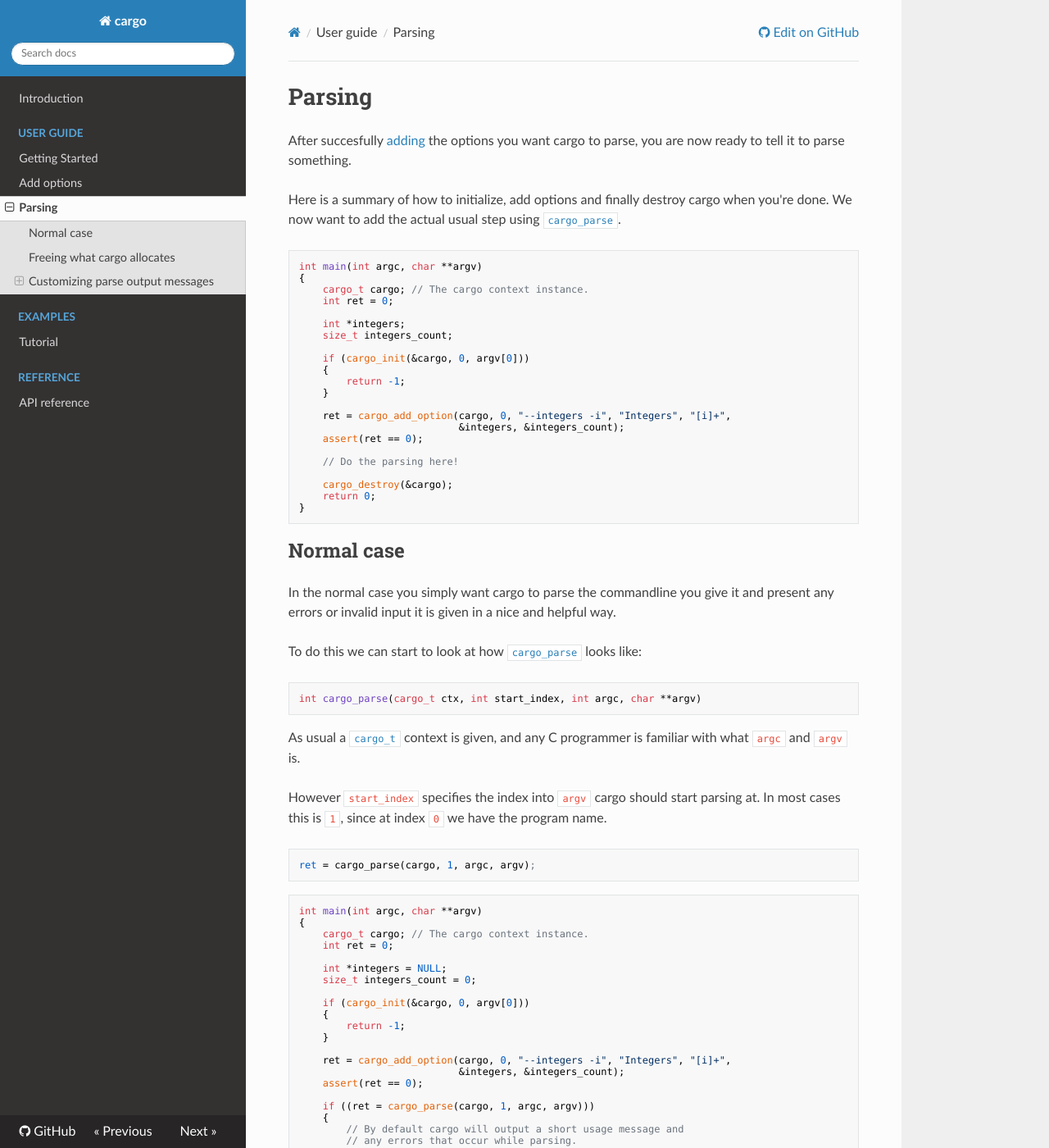
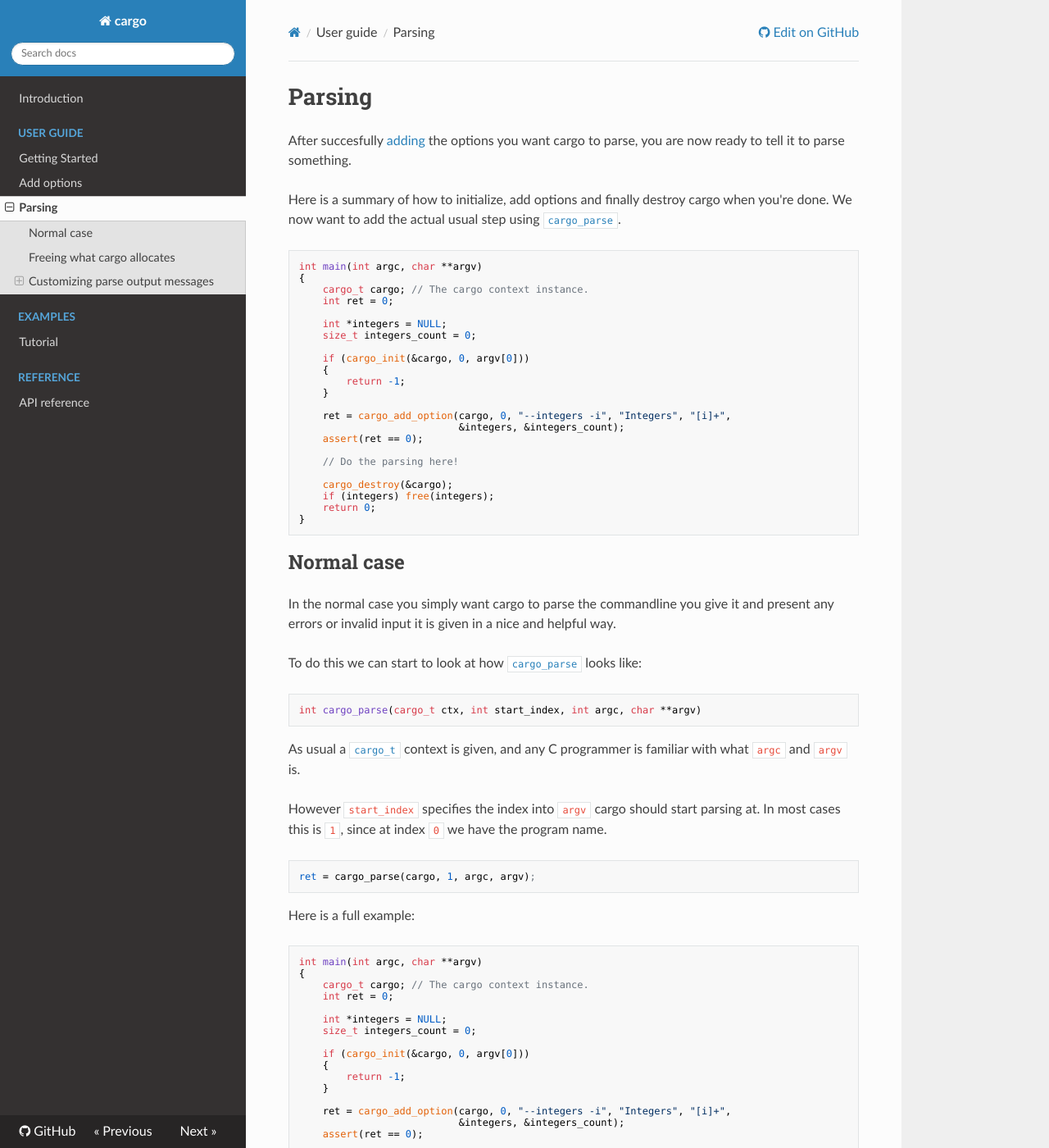
Before and after one commit to JoakimSoderberg/cargo, an MkDocs documentation site: the page built from docs/parsing.md, in a window 1280 px wide and 1400 px high. Shown: the whole window at 82% size. Built offline with MkDocs 1.6.1, drawn with Linux system fonts in a browser that asks for light colours; nearby versions of some CDN libraries; old or Windows-style settings are respelled for this version of MkDocs.

Commit message:
Update some more documentation.

````diff
--- a/docs/parsing.md
+++ b/docs/parsing.md
@@ -10,8 +10,8 @@ int main(int argc, char **argv)
     cargo_t cargo; // The cargo context instance.
     int ret = 0;
 
-    int *integers;
-    size_t integers_count;
+    int *integers = NULL;
+    size_t integers_count = 0;
 
     if (cargo_init(&cargo, 0, argv[0]))
     {
@@ -25,6 +25,7 @@ int main(int argc, char **argv)
     // Do the parsing here!
 
     cargo_destroy(&cargo);
+    if (integers) free(integers);
     return 0;
 }
 ```
@@ -46,6 +47,8 @@ However `start_index` specifies the index into `argv` cargo should start parsing
 ```c
 ret = cargo_parse(cargo, 1, argc, argv);
 ```
+
+Here is a full example:
 
 ```c
 int main(int argc, char **argv)
@@ -86,7 +89,7 @@ One exception what is mentioend above is if you call [`cargo_parse`](api.md#carg
 
 Usually however, parsing more than once with the same cargo instance does not make much sense.
 
-If you want to override this behaviour, and make cargo to free these variables automatically in [`cargo_destroy`](api.md#cargo_destroy), you can do this by passing the [`CARGO_AUTOCLEAN`](api.md#CARGO_AUTOCLEAN) flag to [`cargo_init`](api.md#cargo_init).
+If you want to override this behaviour, and make cargo to free these variables automatically in [`cargo_destroy`](api.md#cargo_destroy), you can do this by passing the [`CARGO_AUTOCLEAN`](api.md#cargo_autoclean) flag to [`cargo_init`](api.md#cargo_init).
 
 Customizing parse output messages
 ---------------------------------
@@ -94,11 +97,11 @@ As mentioned above by default the short version of the usage is shown by default
 
 If you instead want to output your own error message, or for whatever reason do things in another order. You can change this behaviour by passing a set of [`cargo_flags_t`](api.md#cargo_flags_t) to [`cargo_init`](api.md#cargo_init).
 
-To turn off any automatic error output you can pass [`CARGO_NOERR_OUTPUT`](api.md#CARGO_NOERR_OUTPUT), and for no usage [`CARGO_NOERR_USAGE`](api.md#CARGO_NOERR_USAGE). When you do this, you can still fetch any error message using [`cargo_get_error`](api.md#cargo_get_error).
+To turn off any automatic error output you can pass [`CARGO_NOERR_OUTPUT`](api.md#cargo_noerr_output), and for no usage [`CARGO_NOERR_USAGE`](api.md#cargo_noerr_usage). When you do this, you can still fetch any error message using [`cargo_get_error`](api.md#cargo_get_error).
 
-If you instead rather have cargo output the full usage on an error you can pass the [`CARGO_USAGE_FULL_USAGE`](api.md#CARGO_USAGE_FULL_USAGE) flag to the [`cargo_set_internal_usage_flags`](api.md#cargo_set_internal_usage_flags) function. Or use any of the [`cargo_usage_t`](api.md#cargo_usage_t) flags like when using [`cargo_print_usage`](api.md#cargo_print_usage).
+If you instead rather have cargo output the full usage on an error you can pass the [`CARGO_USAGE_FULL_USAGE`](api.md#cargo_usage_full_usage) flag to the [`cargo_set_internal_usage_flags`](api.md#cargo_set_internal_usage_flags) function. Or use any of the [`cargo_usage_t`](api.md#cargo_usage_t) flags like when using [`cargo_print_usage`](api.md#cargo_print_usage).
 
-By default the error messages are printed to `stderr`, if you instead want cargo to print them to `stdout` you can set the [`CARGO_ERR_STDOUT`](api.md#CARGO_ERR_STDOUT) flag.
+By default the error messages are printed to `stderr`, if you instead want cargo to print them to `stdout` you can set the [`CARGO_ERR_STDOUT`](api.md#cargo_err_stdout) flag.
 
 Here are some examples on how this looks:
 
@@ -120,7 +123,7 @@ Unknown options:
 
 ### No error output
 
-[`CARGO_NOERR_OUTPUT`](api.md#CARGO_NOERR_OUTPUT)
+[`CARGO_NOERR_OUTPUT`](api.md#cargo_noerr_output)
 
 ```bash
 $ cargo_ex_ints
````
Also changed, not shown: docs/adding.md (+5 -3 lines).
